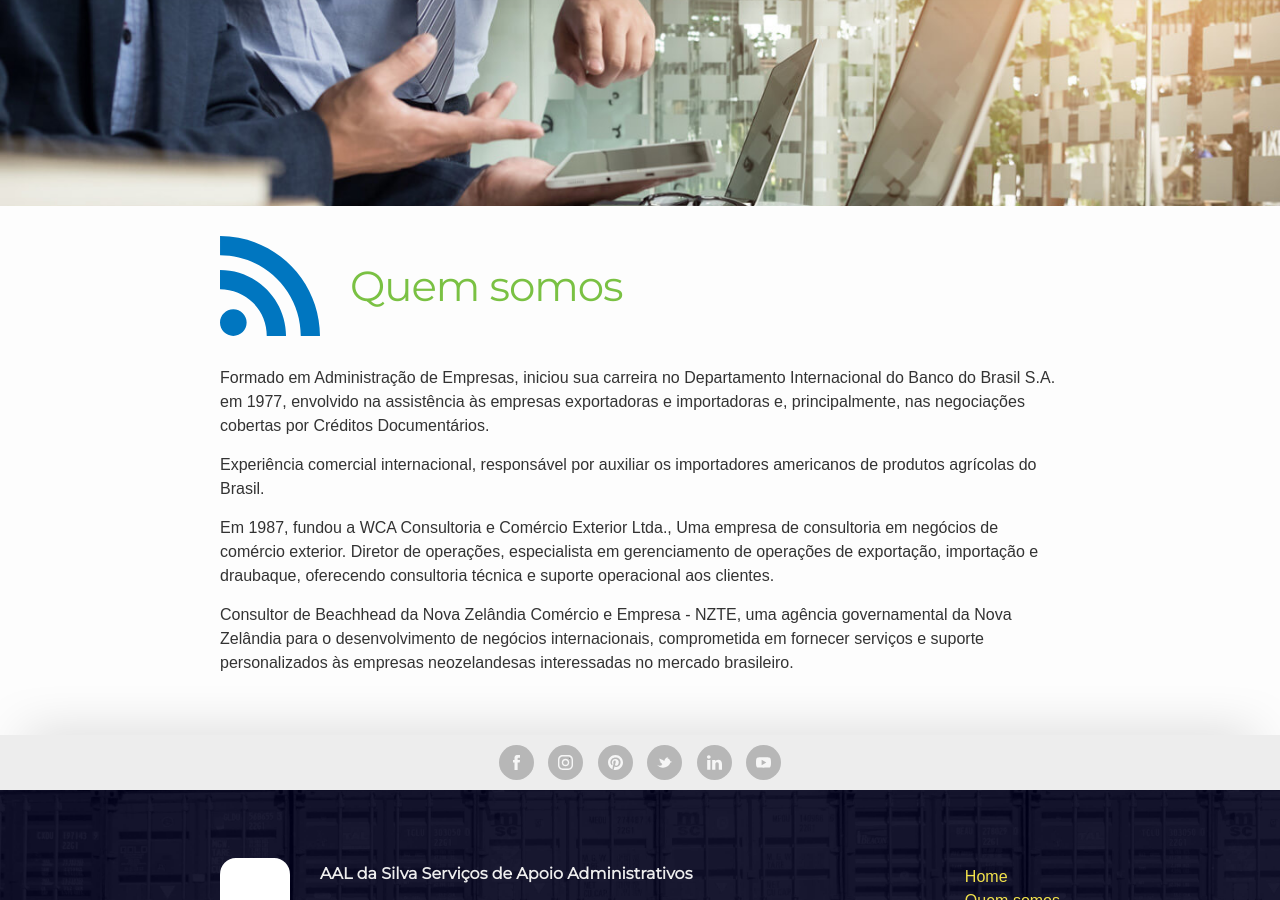
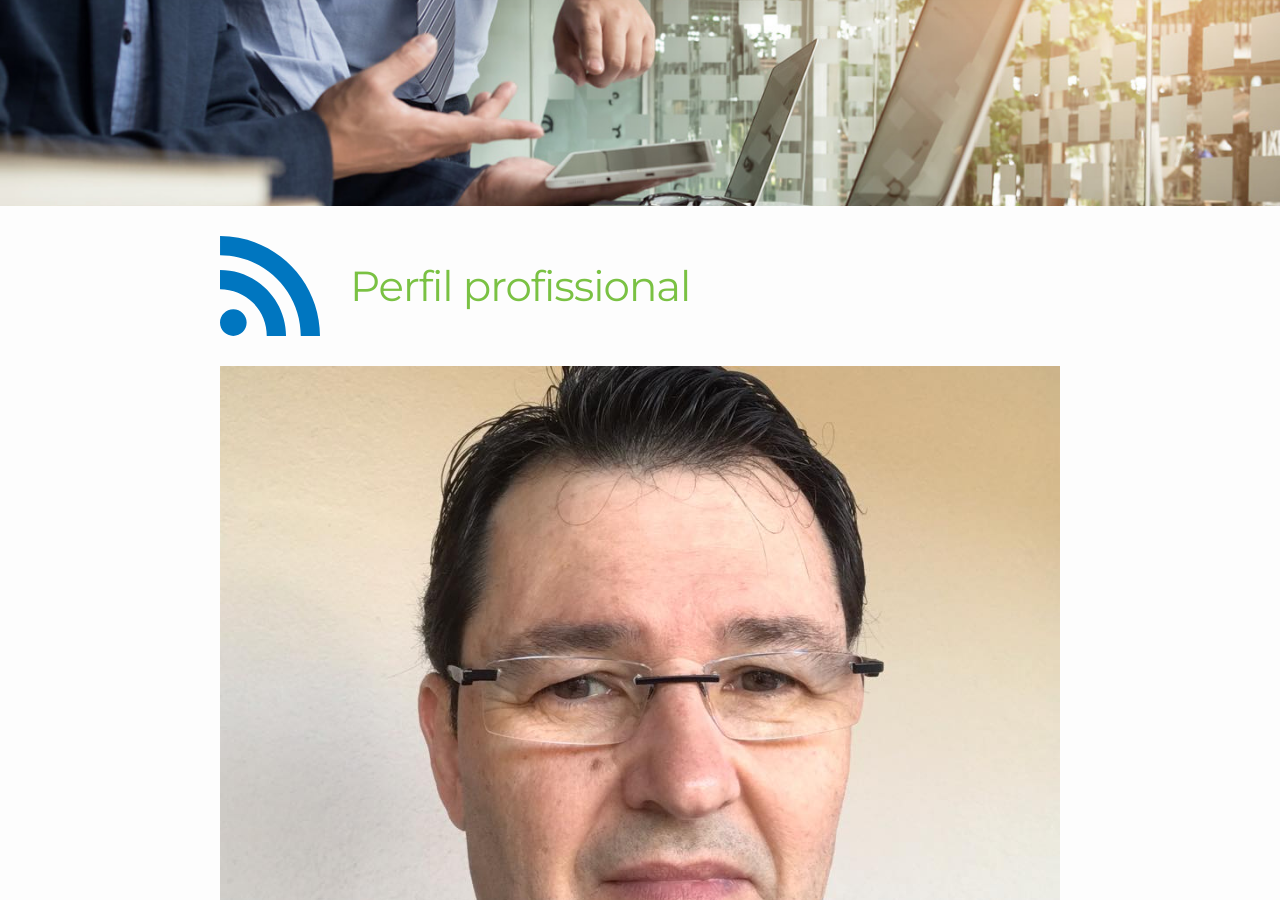
Before and after one commit to aalslogistica/aalslogistica.github.io, a Jekyll site: the page built from sobre.markdown, in a window 1280 px wide and 900 px high, scrolled down 351 px. Built offline with Jekyll 4.4.1, drawn with Linux system fonts in a browser that asks for light colours; some web fonts are replaced.

Commit message:
Updated Sobre

```diff
--- a/sobre.markdown
+++ b/sobre.markdown
@@ -1,5 +1,5 @@
 ---
-title: Quem somos
+title: Perfil profissional
 date: 2017-12-20 09:05:00 -02:00
 position: 0
 icon_image: "/uploads/rss.svg"
@@ -11,6 +11,8 @@ nav-title: Quem somos
 is_about: true
 ---
 
+![Alberto.jpg](/uploads/Alberto.jpg)
+
 Formado em Administração de Empresas, iniciou sua carreira no Departamento Internacional do Banco do Brasil S.A. em 1977, envolvido na assistência às empresas exportadoras e importadoras e, principalmente, nas negociações cobertas por Créditos Documentários.
 
 Experiência comercial internacional, responsável por auxiliar os importadores americanos de produtos agrícolas do Brasil.
```
